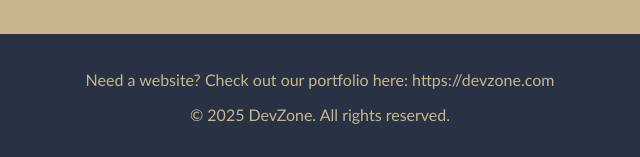
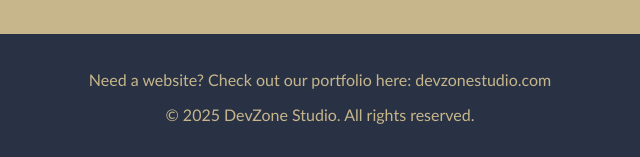
Before and after one commit to SkyRusInc/goldenhands, a plain HTML site: page index.html in a window 1280 px wide. Shown: the part 3133-3290 px from the top of the page, 320-960 px from the left. Drawn offline with Linux system fonts and the light colour scheme.

Commit message:
Update index.html

```diff
--- a/index.html
+++ b/index.html
@@ -170,9 +170,9 @@
     <!-- Footer-->
   <footer class="footer">
      <div class="footer-container">
-       <p id="footertext">Need a website? Check out our portfolio here:   <a href="https://devzonestudio.com" target="_blank">https://devzone.com</a></p>
+       <p id="footertext">Need a website? Check out our portfolio here:   <a href="https://devzonestudio.com" target="_blank">devzonestudio.com</a></p>
      <!-- Copyright -->
-      <p id="copyrighttext">&copy; 2025 DevZone. All rights reserved.</p>
+      <p id="copyrighttext">&copy; 2025 DevZone Studio. All rights reserved.</p>
      </div>
   </footer>
 </body>
```
